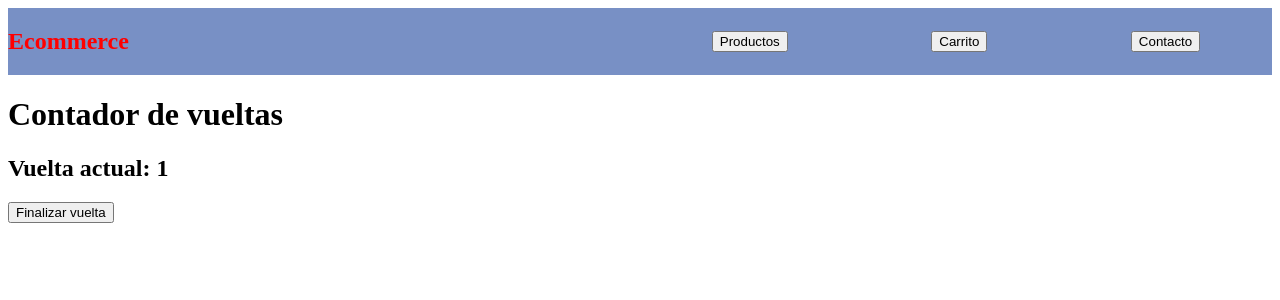
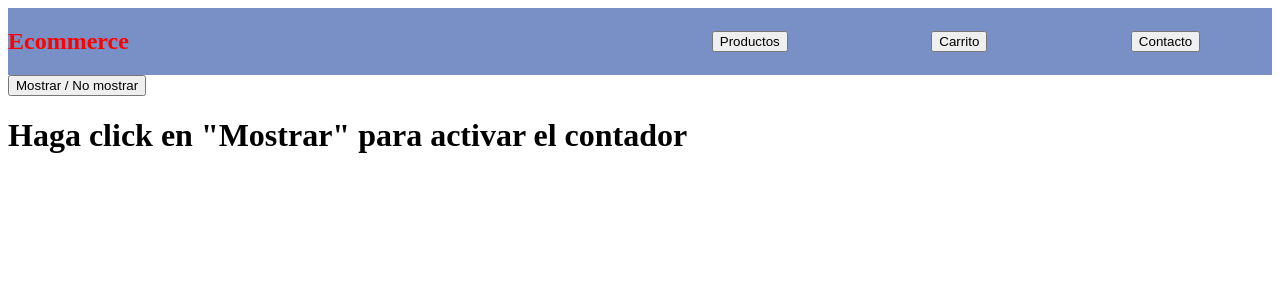
Before and after one commit to lucasluccaroni/ecommerce-react-noviembre, a React (Vite) app: page / in a window 1280 px wide. Shown: the top 300 px of the page. Built offline with nearby package versions, Linux system fonts and the light colour scheme.

Commit message:
clase5 terminada

```diff
--- a/src/App.jsx
+++ b/src/App.jsx
@@ -43,7 +43,8 @@ function App() {
 {/*       <button onClick={()=> setShow(show => !show)} >Mostrar/No mostrar </button>
       {show ? <Count/> : <h1>Otro componente</h1>} */}
 
-      <ContadorDeVueltas />
+      <button onClick={()=> setShow(show => !show)} >Mostrar / No mostrar </button>
+      {show ? <ContadorDeVueltas/> : <h1>Haga click en "Mostrar" para activar el contador</h1>}
     </>
   )
 }
--- a/src/components/ContadorDeVueltas/ContadorDeVueltas.jsx
+++ b/src/components/ContadorDeVueltas/ContadorDeVueltas.jsx
@@ -1,23 +1,59 @@
-import { useState } from "react"
+import { useEffect, useState } from "react"
 
 const ContadorDeVueltas = () =>{
-    const [vuelta, setVueltas] = useState(1)
+    const [vuelta, setVuelta] = useState(1)
+    const [segundos, setSegundos] = useState(0)
+    const [minutos, setMinutos] = useState(0)
+    const [horas, setHoras] = useState(0)
 
-    const finalizarVuelta = () =>{
-        setVueltas(prev => prev+1)
+
+
+    useEffect(() =>{
+        console.log("effect");
+        document.title = `Vuelta ${vuelta}`
+
+        return() =>{
+            console.log("limpieza")
+            document.title = "Vite + React"
+        }
+
+    }, [vuelta])
+
+    const finalizarVuelta = ()=>{
+        setVuelta(prev => prev + 1)
     }
+
+    const reiniciarContador = () =>{
+        setVuelta(0)
+    }
+
+    useEffect(()=>{
+        setSegundos(0)
+        const intervalId = setInterval(()=>{
+            setSegundos(prev => prev + 1)
+        },1000)
+
+        return() =>{
+            clearInterval(intervalId)
+        }
+    }, [vuelta])
+
+
 
 
     return(
         <>
+
             <h1>Contador de vueltas</h1>
-            <h2>Vuelta actual: {vuelta}</h2>
-            <button onClick={finalizarVuelta}>Finalizar vuelta</button>
+            <h2>Vuelta actual: {vuelta} </h2>
+            <h2>Tiempo: {horas}h:{minutos}m:{segundos}s </h2>
+            <button onClick={finalizarVuelta} > Finalizar vuelta </button>
+            <button onClick={reiniciarContador}>Reiniciar</button>
+
+
+
         </>
     )
 }
 
 export default ContadorDeVueltas
-
-
-// Me quede en 1:45ommit
```
